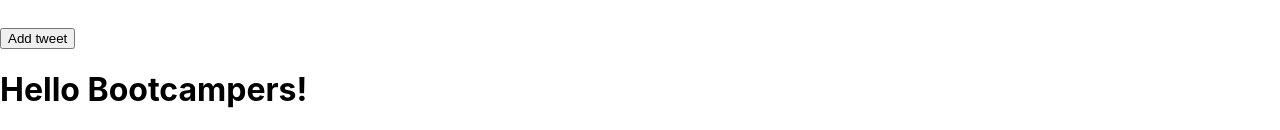
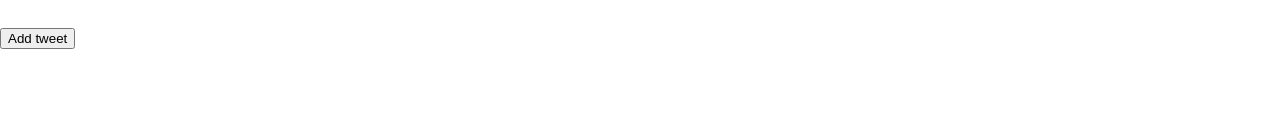
Before and after one commit to Errorname/tmp-react-bootcamp, a React (Create React App) app: page / in a window 1280 px wide. Shown: the part 1192-1322 px from the top of the page. After the commit the page ends 1241 px from the top, so only its background shows below. Built offline with nearby package versions, Linux system fonts and the light colour scheme; the HTML template or start-up script is replaced by a standard one.

Commit message:
Clean more

```diff
--- a/src/App.tsx
+++ b/src/App.tsx
@@ -33,7 +33,6 @@ function App() {
     <TweetsContext.Provider value={{tweets, setTweets}}>
       <Tweets />
     </TweetsContext.Provider>
-    <Tweets />
   </>
 }
 
```
